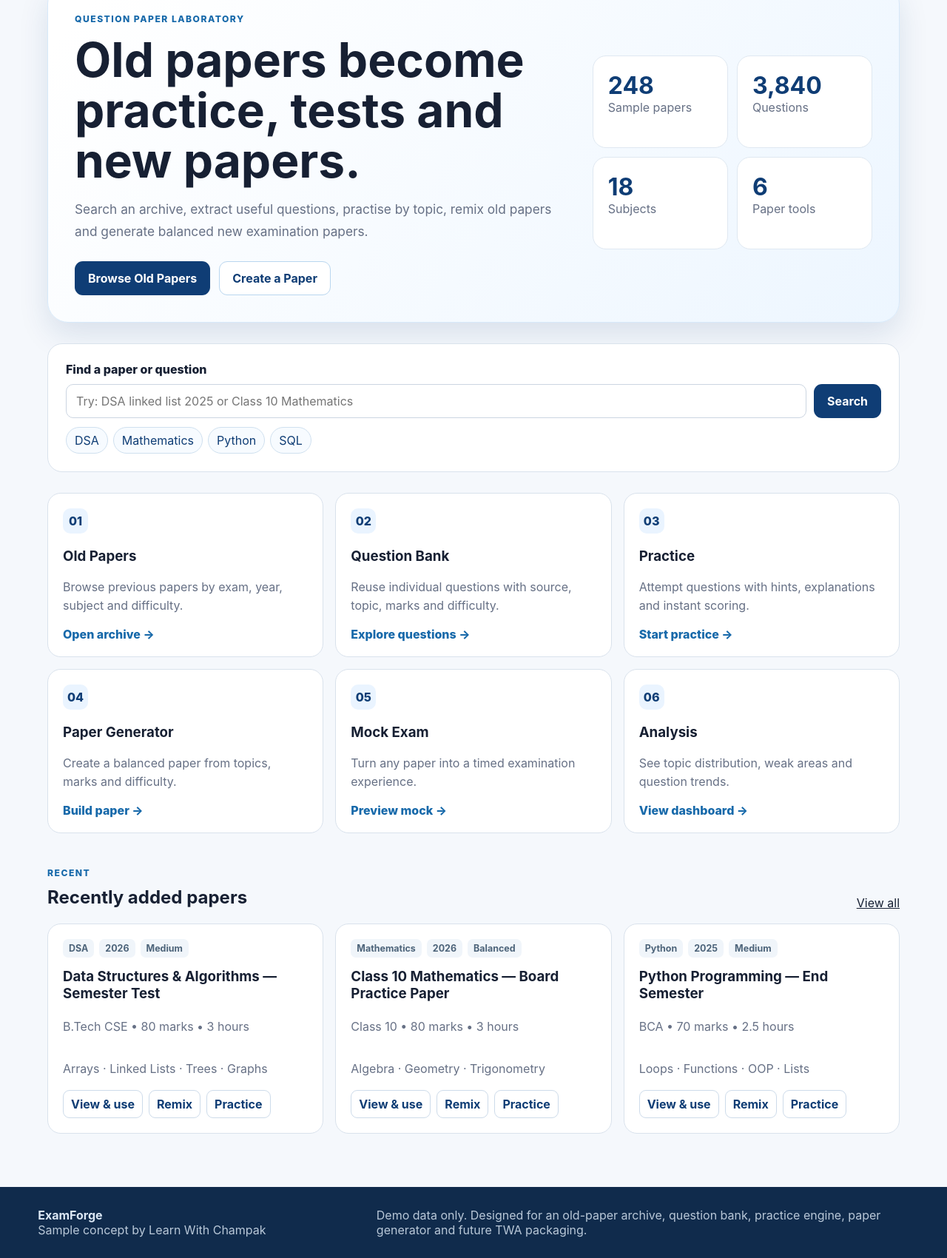
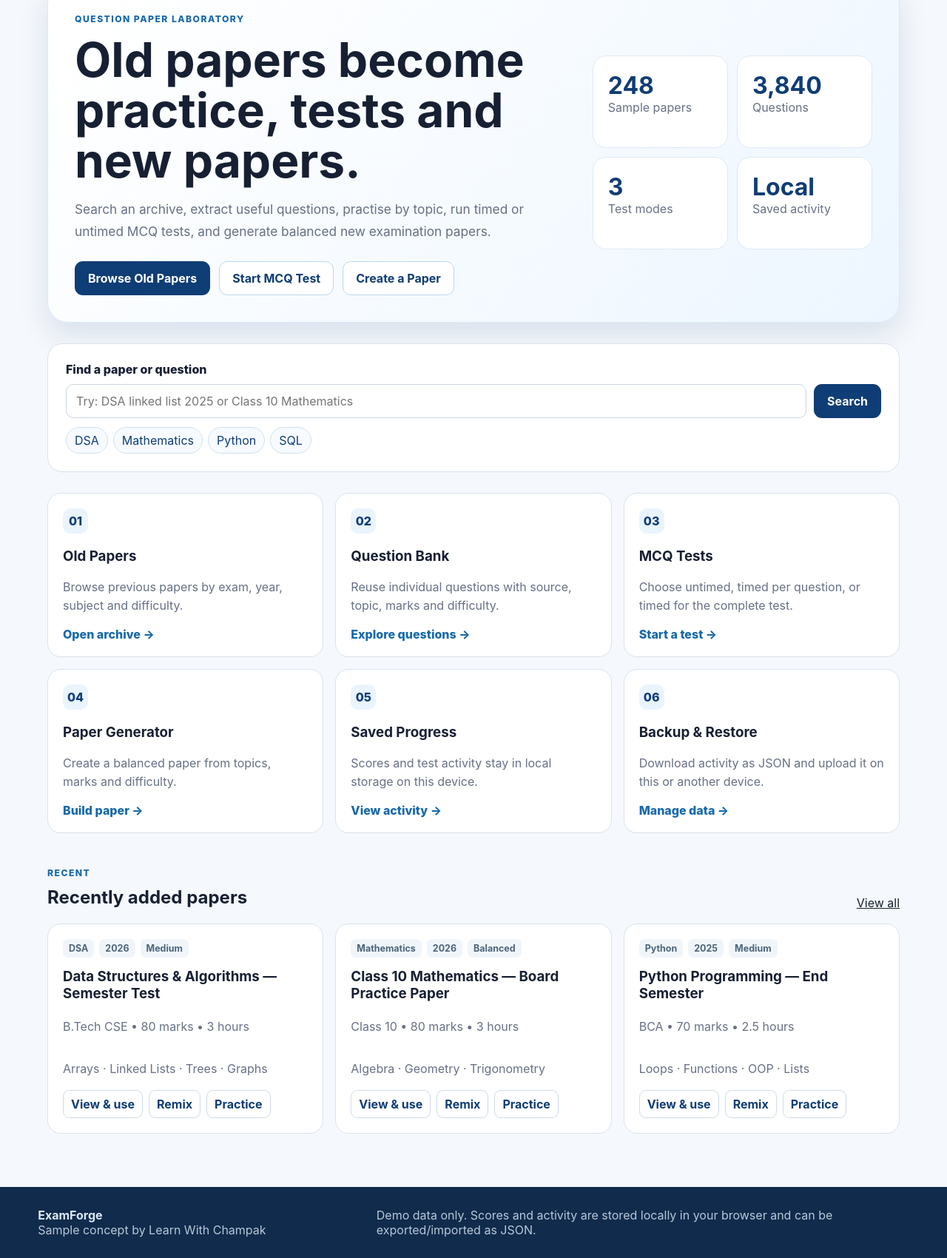
Before and after one commit to Varanasi-Software-Junction/ghs, a plain HTML site: page examforge/index.html in a window 1280 px wide. Shown: the part 138-1838 px from the top of the page at 74% size. Drawn offline with Linux system fonts and the light colour scheme.

Commit message:
Add MCQ test modes and local activity UI

```diff
--- a/examforge/index.html
+++ b/examforge/index.html
@@ -4,11 +4,12 @@
   <meta charset="utf-8" />
   <meta name="viewport" content="width=device-width, initial-scale=1" />
   <meta name="theme-color" content="#0f3d75" />
-  <meta name="description" content="ExamForge sample exam portal by Learn With Champak: old question papers, practice, question bank and paper generation." />
+  <meta name="description" content="ExamForge sample exam portal by Learn With Champak: old question papers, MCQ tests, practice, question bank and paper generation." />
   <title>ExamForge | Learn With Champak</title>
   <link rel="manifest" href="manifest.json" />
   <link rel="icon" href="icon.svg" type="image/svg+xml" />
   <link rel="stylesheet" href="styles.css" />
+  <link rel="stylesheet" href="test.css" />
 </head>
 <body>
   <header class="topbar">
@@ -18,12 +19,7 @@
     </a>
     <button class="menu-btn" id="menuBtn" aria-label="Toggle menu">☰</button>
     <nav id="mainNav" class="main-nav" aria-label="Main navigation">
-      <a href="#home">Home</a>
-      <a href="#papers">Papers</a>
-      <a href="#questions">Questions</a>
-      <a href="#practice">Practice</a>
-      <a href="#create">Create</a>
-      <a href="#dashboard">Dashboard</a>
+      <a href="#home">Home</a><a href="#papers">Papers</a><a href="#questions">Questions</a><a href="#practice">Practice</a><a href="#create">Create</a><a href="#dashboard">Dashboard</a>
     </nav>
     <button class="install-btn" id="installBtn" hidden>Install App</button>
   </header>
@@ -34,71 +30,55 @@
         <div>
           <span class="eyebrow">QUESTION PAPER LABORATORY</span>
           <h1>Old papers become practice, tests and new papers.</h1>
-          <p>Search an archive, extract useful questions, practise by topic, remix old papers and generate balanced new examination papers.</p>
-          <div class="hero-actions">
-            <a class="btn primary" href="#papers">Browse Old Papers</a>
-            <a class="btn secondary" href="#create">Create a Paper</a>
-          </div>
+          <p>Search an archive, extract useful questions, practise by topic, run timed or untimed MCQ tests, and generate balanced new examination papers.</p>
+          <div class="hero-actions"><a class="btn primary" href="#papers">Browse Old Papers</a><a class="btn secondary" href="#practice">Start MCQ Test</a><a class="btn secondary" href="#create">Create a Paper</a></div>
         </div>
         <div class="hero-card">
-          <div class="hero-stat"><strong>248</strong><span>Sample papers</span></div>
-          <div class="hero-stat"><strong>3,840</strong><span>Questions</span></div>
-          <div class="hero-stat"><strong>18</strong><span>Subjects</span></div>
-          <div class="hero-stat"><strong>6</strong><span>Paper tools</span></div>
+          <div class="hero-stat"><strong>248</strong><span>Sample papers</span></div><div class="hero-stat"><strong>3,840</strong><span>Questions</span></div><div class="hero-stat"><strong>3</strong><span>Test modes</span></div><div class="hero-stat"><strong>Local</strong><span>Saved activity</span></div>
         </div>
       </div>
-
       <div class="search-panel">
         <label for="globalSearch">Find a paper or question</label>
-        <div class="search-row">
-          <input id="globalSearch" placeholder="Try: DSA linked list 2025 or Class 10 Mathematics" />
-          <button class="btn primary" id="globalSearchBtn">Search</button>
-        </div>
-        <div class="quick-tags">
-          <button data-search="DSA">DSA</button><button data-search="Mathematics">Mathematics</button><button data-search="Python">Python</button><button data-search="SQL">SQL</button>
-        </div>
+        <div class="search-row"><input id="globalSearch" placeholder="Try: DSA linked list 2025 or Class 10 Mathematics" /><button class="btn primary" id="globalSearchBtn">Search</button></div>
+        <div class="quick-tags"><button data-search="DSA">DSA</button><button data-search="Mathematics">Mathematics</button><button data-search="Python">Python</button><button data-search="SQL">SQL</button></div>
       </div>
-
       <div class="feature-grid">
         <article class="feature-card"><span>01</span><h3>Old Papers</h3><p>Browse previous papers by exam, year, subject and difficulty.</p><a href="#papers">Open archive →</a></article>
         <article class="feature-card"><span>02</span><h3>Question Bank</h3><p>Reuse individual questions with source, topic, marks and difficulty.</p><a href="#questions">Explore questions →</a></article>
-        <article class="feature-card"><span>03</span><h3>Practice</h3><p>Attempt questions with hints, explanations and instant scoring.</p><a href="#practice">Start practice →</a></article>
+        <article class="feature-card"><span>03</span><h3>MCQ Tests</h3><p>Choose untimed, timed per question, or timed for the complete test.</p><a href="#practice">Start a test →</a></article>
         <article class="feature-card"><span>04</span><h3>Paper Generator</h3><p>Create a balanced paper from topics, marks and difficulty.</p><a href="#create">Build paper →</a></article>
-        <article class="feature-card"><span>05</span><h3>Mock Exam</h3><p>Turn any paper into a timed examination experience.</p><button class="link-btn" data-demo="mock">Preview mock →</button></article>
-        <article class="feature-card"><span>06</span><h3>Analysis</h3><p>See topic distribution, weak areas and question trends.</p><a href="#dashboard">View dashboard →</a></article>
+        <article class="feature-card"><span>05</span><h3>Saved Progress</h3><p>Scores and test activity stay in local storage on this device.</p><a href="#dashboard">View activity →</a></article>
+        <article class="feature-card"><span>06</span><h3>Backup & Restore</h3><p>Download activity as JSON and upload it on this or another device.</p><a href="#dashboard">Manage data →</a></article>
       </div>
-
-      <div class="section-head"><div><span class="eyebrow">RECENT</span><h2>Recently added papers</h2></div><a href="#papers">View all</a></div>
-      <div id="recentPapers" class="paper-grid"></div>
+      <div class="section-head"><div><span class="eyebrow">RECENT</span><h2>Recently added papers</h2></div><a href="#papers">View all</a></div><div id="recentPapers" class="paper-grid"></div>
     </section>
 
     <section id="papers" class="page">
       <div class="page-title"><div><span class="eyebrow">ARCHIVE</span><h1>Old Question Papers</h1><p>Use filters to find, analyse, practise or remix a paper.</p></div><button class="btn secondary" id="uploadDemo">Upload Paper</button></div>
-      <div class="toolbar">
-        <input id="paperSearch" placeholder="Search title, subject, exam or year" />
-        <select id="subjectFilter"><option value="">All subjects</option></select>
-        <select id="yearFilter"><option value="">All years</option></select>
-      </div>
-      <div id="paperList" class="paper-grid"></div>
+      <div class="toolbar"><input id="paperSearch" placeholder="Search title, subject, exam or year" /><select id="subjectFilter"><option value="">All subjects</option></select><select id="yearFilter"><option value="">All years</option></select></div><div id="paperList" class="paper-grid"></div>
     </section>
 
     <section id="questions" class="page">
       <div class="page-title"><div><span class="eyebrow">QUESTION BANK</span><h1>Reusable Questions</h1><p>Every question retains its topic, marks, difficulty and source paper.</p></div><span class="pill">Demo bank</span></div>
-      <div class="toolbar">
-        <input id="questionSearch" placeholder="Search a topic or question" />
-        <select id="difficultyFilter"><option value="">All difficulty</option><option>Easy</option><option>Medium</option><option>Hard</option></select>
-      </div>
+      <div class="toolbar"><input id="questionSearch" placeholder="Search a topic or question" /><select id="difficultyFilter"><option value="">All difficulty</option><option>Easy</option><option>Medium</option><option>Hard</option></select></div>
       <div id="questionList" class="question-list"></div>
+      <div class="section-head"><div><span class="eyebrow">MCQ BANK</span><h2>Multiple-choice questions</h2></div><a href="#practice">Use in a test</a></div><div id="mcqBank" class="question-list"></div>
     </section>
 
     <section id="practice" class="page">
-      <div class="page-title"><div><span class="eyebrow">PRACTICE MODE</span><h1>Practise by topic</h1><p>Short, focused practice with hints and immediate explanations.</p></div></div>
+      <div class="page-title"><div><span class="eyebrow">MCQ TEST ENGINE</span><h1>Practice & Tests</h1><p>Use the same MCQ bank in three modes: untimed, per-question timer, or whole-test timer.</p></div><span class="pill" id="saveStatus">Saved locally</span></div>
       <div class="practice-layout">
         <aside class="practice-side">
           <label>Subject</label><select id="practiceSubject"></select>
           <label>Difficulty</label><select id="practiceDifficulty"><option value="">Mixed</option><option>Easy</option><option>Medium</option><option>Hard</option></select>
-          <button class="btn primary" id="newPractice">New Practice Set</button>
+          <label>Test mode</label><select id="testMode"><option value="untimed">Untimed</option><option value="question">Timed per question</option><option value="test">Timed whole test</option></select>
+          <label id="questionSecondsLabel">Seconds per question<input id="questionSeconds" type="number" min="5" max="600" value="30" /></label>
+          <label id="testMinutesLabel">Minutes for test<input id="testMinutes" type="number" min="1" max="180" value="5" /></label>
+          <label>Questions<select id="testCount"><option>5</option><option selected>10</option><option>15</option><option>20</option></select></label>
+          <button class="btn primary" id="newPractice">Start New Test</button>
+          <div class="timer-box" id="timerBox"><span id="timerLabel">Untimed</span><strong id="timerValue">—</strong></div>
           <div class="score-box"><span>Score</span><strong id="practiceScore">0 / 0</strong></div>
+          <div class="test-progress"><span id="questionProgress">Ready</span><progress id="testProgress" value="0" max="1"></progress></div>
         </aside>
         <div id="practiceCard" class="practice-card"></div>
       </div>
@@ -106,39 +86,19 @@
 
     <section id="create" class="page">
       <div class="page-title"><div><span class="eyebrow">PAPER BUILDER</span><h1>Create a New Question Paper</h1><p>Select a blueprint and ExamForge will assemble a balanced sample paper.</p></div></div>
-      <div class="builder-layout">
-        <form id="paperForm" class="builder-form">
-          <label>Paper title<input id="newTitle" value="Data Structures Practice Test" required /></label>
-          <label>Subject<select id="newSubject"></select></label>
-          <label>Total marks<select id="newMarks"><option>20</option><option selected>40</option><option>50</option><option>80</option></select></label>
-          <label>Difficulty<select id="newDifficulty"><option>Balanced</option><option>Easy</option><option>Medium</option><option>Hard</option></select></label>
-          <label>Creation method<select id="newMethod"><option>Automatic from question bank</option><option>Remix old papers</option><option>Topic blueprint</option><option>Teacher selection</option></select></label>
-          <button class="btn primary" type="submit">Generate Sample Paper</button>
-        </form>
-        <div class="generated-paper" id="generatedPaper">
-          <div class="empty-state"><strong>No paper generated yet.</strong><p>Choose the settings and press Generate Sample Paper.</p></div>
-        </div>
-      </div>
+      <div class="builder-layout"><form id="paperForm" class="builder-form"><label>Paper title<input id="newTitle" value="Data Structures Practice Test" required /></label><label>Subject<select id="newSubject"></select></label><label>Total marks<select id="newMarks"><option>20</option><option selected>40</option><option>50</option><option>80</option></select></label><label>Difficulty<select id="newDifficulty"><option>Balanced</option><option>Easy</option><option>Medium</option><option>Hard</option></select></label><label>Creation method<select id="newMethod"><option>Automatic from question bank</option><option>Remix old papers</option><option>Topic blueprint</option><option>Teacher selection</option></select></label><button class="btn primary" type="submit">Generate Sample Paper</button></form><div class="generated-paper" id="generatedPaper"><div class="empty-state"><strong>No paper generated yet.</strong><p>Choose the settings and press Generate Sample Paper.</p></div></div></div>
     </section>
 
     <section id="dashboard" class="page">
-      <div class="page-title"><div><span class="eyebrow">DASHBOARD</span><h1>Student & Teacher Snapshot</h1><p>One dashboard can adapt according to the user's role.</p></div><div class="segmented"><button class="active" data-role="student">Student</button><button data-role="teacher">Teacher</button></div></div>
+      <div class="page-title"><div><span class="eyebrow">DASHBOARD</span><h1>Saved Activity & Scores</h1><p>Your test activity is stored in this browser using local storage.</p></div><div class="segmented"><button class="active" data-role="student">Student</button><button data-role="teacher">Teacher</button></div></div>
+      <div class="data-panel"><div><h3>Local data backup</h3><p>Download your ExamForge activity and scores as JSON. Upload the same file later to restore or transfer your history.</p></div><div class="data-actions"><button class="btn secondary" id="downloadData">Download Activity</button><button class="btn primary" id="uploadData">Upload Activity</button><input id="activityFile" type="file" accept="application/json,.json" hidden /></div></div>
       <div id="dashboardContent"></div>
+      <div class="section-head"><div><span class="eyebrow">HISTORY</span><h2>Recent test attempts</h2></div><span id="historyCount" class="pill">0 attempts</span></div><div id="activityHistory" class="activity-history"></div>
     </section>
   </main>
 
-  <div class="modal" id="modal" aria-hidden="true">
-    <div class="modal-panel">
-      <button class="modal-close" id="modalClose" aria-label="Close">×</button>
-      <div id="modalBody"></div>
-    </div>
-  </div>
-
-  <footer>
-    <div><strong>ExamForge</strong><span>Sample concept by Learn With Champak</span></div>
-    <p>Demo data only. Designed for an old-paper archive, question bank, practice engine, paper generator and future TWA packaging.</p>
-  </footer>
-
-  <script src="app.js"></script>
+  <div class="modal" id="modal" aria-hidden="true"><div class="modal-panel"><button class="modal-close" id="modalClose" aria-label="Close">×</button><div id="modalBody"></div></div></div>
+  <footer><div><strong>ExamForge</strong><span>Sample concept by Learn With Champak</span></div><p>Demo data only. Scores and activity are stored locally in your browser and can be exported/imported as JSON.</p></footer>
+  <script src="app.js"></script><script src="test-engine.js"></script>
 </body>
 </html>
```
